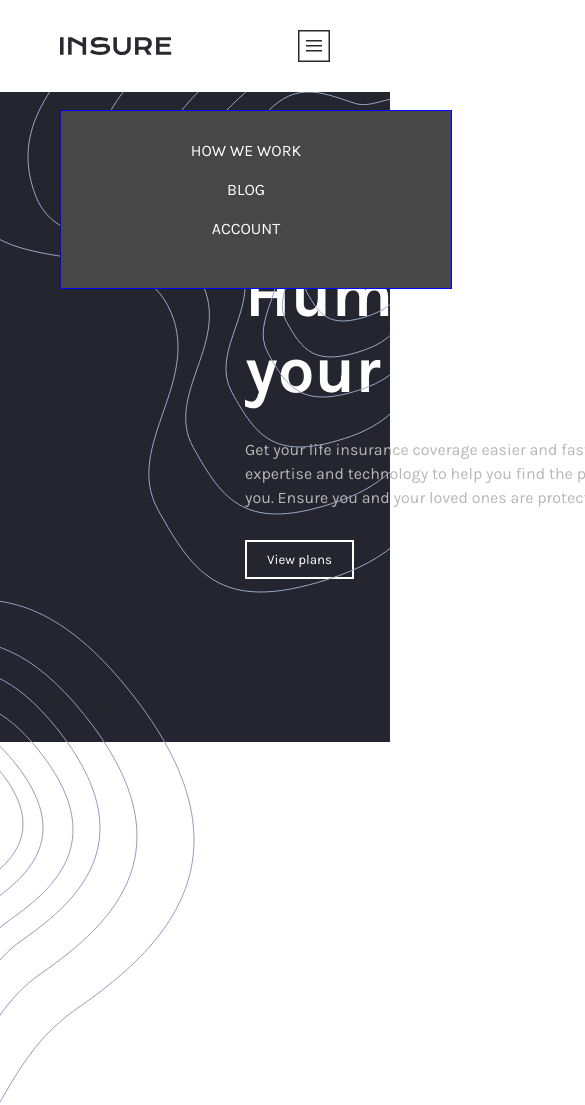
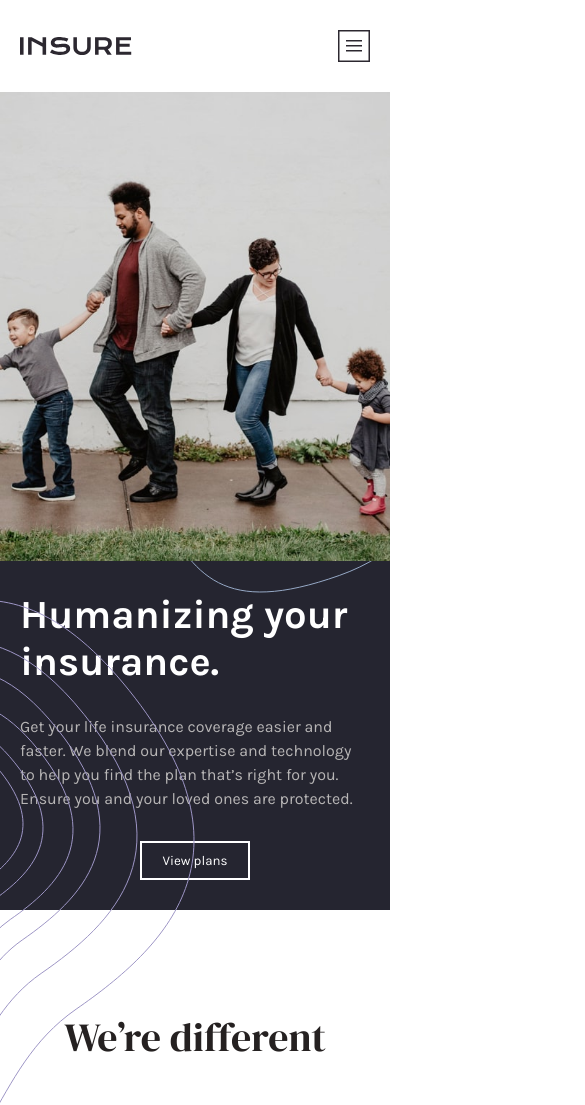
Before and after one commit to ali-safaa/Insure-landing-page, a plain HTML site: page index.html in a window 390 px wide. Shown: the top 1105 px of the page, 585 px wide, since content can reach past the window. Drawn offline with Linux system fonts and the light colour scheme.

Commit message:
new update

```diff
--- a/style.css
+++ b/style.css
@@ -74,15 +74,16 @@ ul li {
      color: white;
      font-weight: 700;
      padding-bottom: 30px;
-     font-size: 65px;
-     width: 500px;
+     font-size: clamp(40px, 5vw, 70px);
+     width: 100%;
+     max-width: 600px;
 }
 
 .bigTitle-intro > p {
      color: rgb(184, 182, 182);
      line-height: 1.5;
-     padding-bottom: 30px;
-     width: 500px;
+     margin-bottom: 30px;
+     max-width: 500px;
 }
 
 .bigTitle-intro > button {
@@ -112,7 +113,7 @@ ul li {
 }
 
 .feedContainer > h2 {
-     font-size: 70px;
+     font-size: clamp(40px, 5vw, 70px);
      font-weight: 500;
      padding-bottom: 60px;
      color: #252121;
@@ -153,26 +154,26 @@ ul li {
      align-items: center;
      background-color: rgb(37, 37, 48);
      padding: 40px 50px;
-     width: fit-content;
      justify-content: space-between;
      margin: 80px auto;
      position: relative;
+     max-width: 1100px;
 }
 
 .findout > h2 {
      font-size: 50px;
      font-weight: 500;
      color: white;
-     width: 500px;
      font-family: "DM Serif Display", serif;
      margin-right: 400px;
+     width: 100%;
+     max-width: 500px;
 }
 
 .findout > button {
      background-color: transparent;
      border: 2px solid white;
      padding: 10px 20px;
-     width: fit-content;
      color: white;
      z-index: 1;
 }
@@ -239,6 +240,10 @@ footer > .logo-and-social {
 }
 
 @media (min-width: 320px) and (max-width: 839px) {
+     header {
+          padding: 30px 20px;
+     }
+
      .nav-desktop {
           display: none;
      }
@@ -255,6 +260,7 @@ footer > .logo-and-social {
           top: 110px;
           display: block;
           padding: 30px 0;
+          display: none;
      }
 
      ul {
@@ -270,4 +276,62 @@ footer > .logo-and-social {
      ul > li:hover {
           border: 1px solid white;
      }
+
+     .banner {
+          flex-direction: column-reverse;
+          padding: 0;
+          max-width: 100%;
+     }
+
+     .bigTitle-intro {
+          padding: 0;
+     }
+
+     .bigTitle-intro > h1 {
+          margin-top: 30px;
+          margin-left: 20px;
+     }
+
+     .bigTitle-intro > p {
+          margin: 0 20px;
+          margin-bottom: 30px;
+     }
+
+     .bigTitle-intro > button {
+          margin: 0 auto;
+          margin-bottom: 30px;
+     }
+
+     .banner > img {
+          position: relative;
+          top: 0;
+          left: 0;
+          max-width: 100%;
+          height: auto;
+     }
+
+     .feedContainer {
+          margin-top: 100px;
+     }
+
+     .feedContainer > h2 {
+          text-align: center;
+     }
+
+     .skills {
+          display: grid;
+     }
+
+     .skills > .skill {
+          margin-right: 0;
+          margin-bottom: 30px;
+     }
+
+     .findout {
+          display: grid;
+     }
+
+     .findout > h2 {
+          font-size: clamp(30px, 5vw, 70px);
+     }
 }
```
